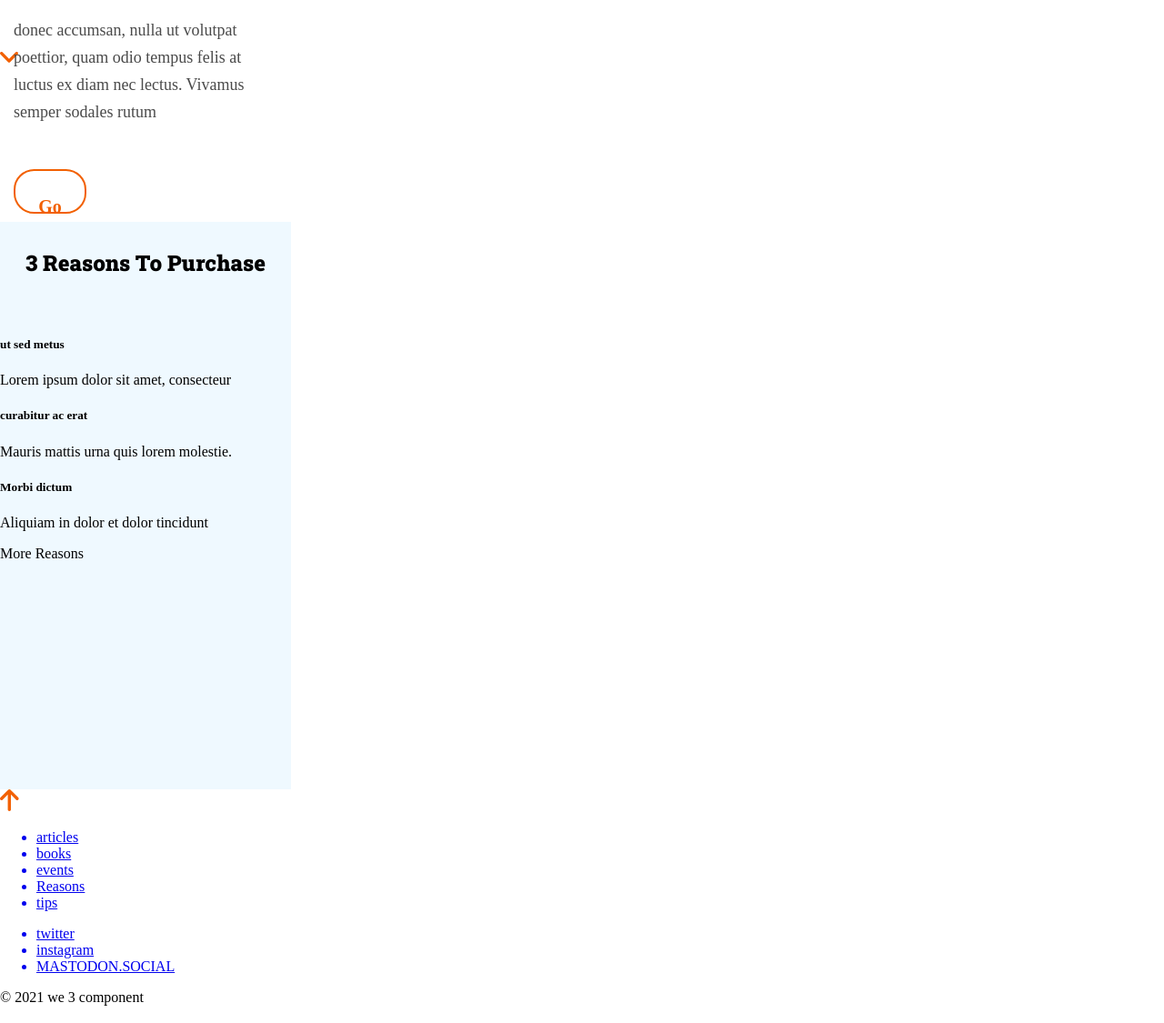
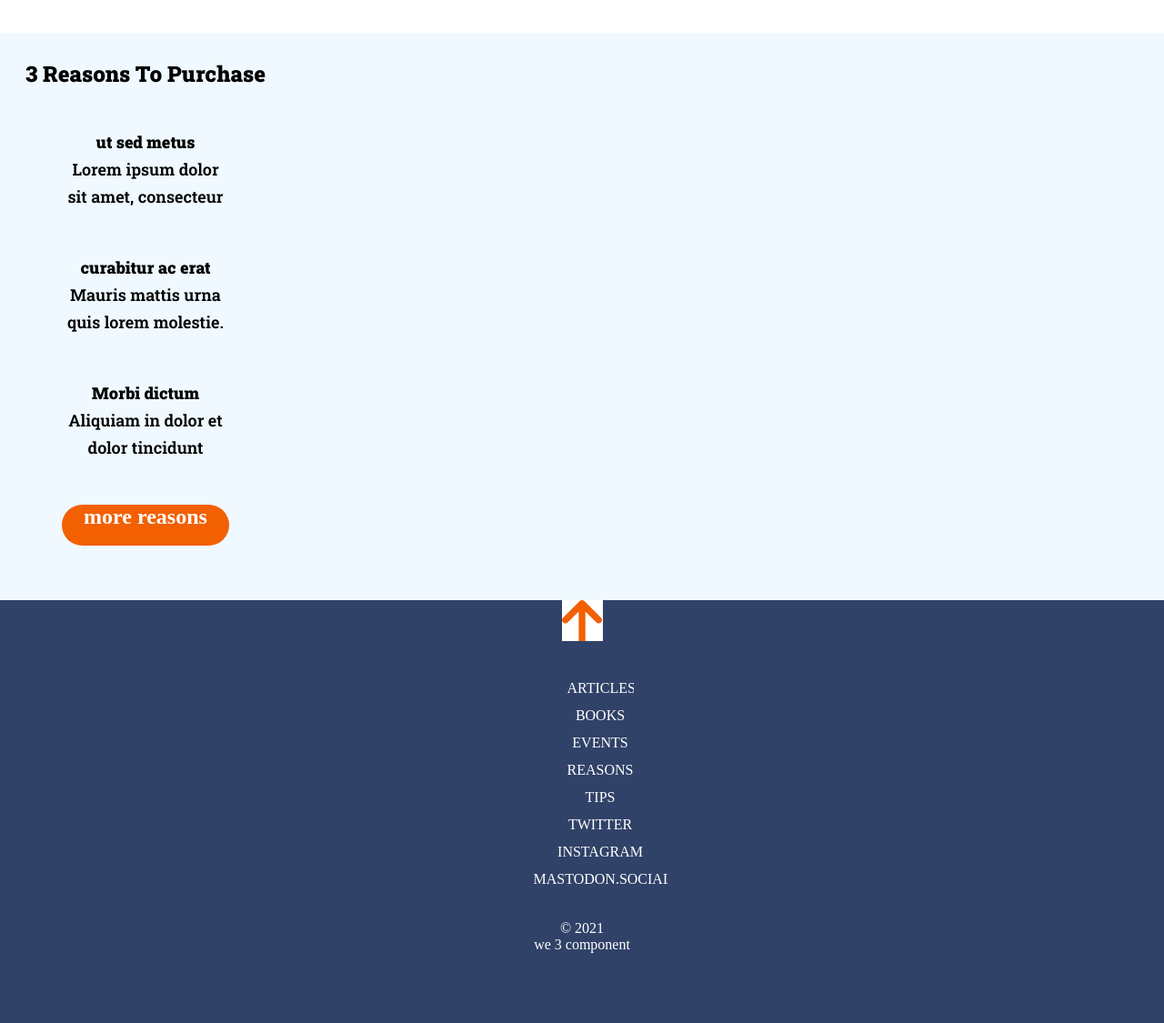
Before and after one commit to Adalab/modulo-1-evaluacion-final-clarajuarros, a website: page src/html/index.html in a window 1280 px wide. Shown: the part 952-2077 px from the top of the page at 91% size. Drawn offline with nearby package versions, Linux system fonts and the light colour scheme; files that its build step writes are made by us from their sources; files whose address does not match are found by name.

Commit message:
add styles

```diff
--- a/src/html/partials/container_2.html
+++ b/src/html/partials/container_2.html
@@ -6,5 +6,7 @@
     <p class="text-container_2">Mauris mattis urna quis lorem molestie.</p>
     <h5 class="subtitle-3">Morbi dictum</h5>
     <p class=text-container_2>Aliquiam in dolor et dolor tincidunt</p>
-    <div class="more_reasons">More Reasons</div>
+    <div class="more_reasons">
+        <h2 class="text-mr">more reasons</h2>
+    </div>
 </section>
--- a/src/html/partials/footer.html
+++ b/src/html/partials/footer.html
@@ -1,32 +1,35 @@
-<img src="./assets/images/ico-arrow.svg" alt="arrow_icon">
-<ul>
-    <a href="https://adalab.es/">
+<footer class="footer">
+    <a href="./header.html" class="arrow-item"><img src="./assets/images/ico-arrow.svg" alt="arrow_icon" class="arrow">
+    </a>
+
+    <ul class="links">
+        <a href="https://adalab.es/" class="link">
             <li>articles</li>
         </a>
-    <a href="https://adalab.es/">
+        <a href="https://adalab.es/" class="link">
             <li>books</li>
         </a>
-    <a href="https://adalab.es/">
+        <a href="https://adalab.es/" class="link">
             <li>events</li>
         </a>
-    <a href="https://adalab.es/">
+        <a href="https://adalab.es/" class="link">
             <li>Reasons</li>
         </a>
-    <a href="https://adalab.es/">
+        <a href="https://adalab.es/" class="link">
             <li>tips</li>
         </a>
     </ul>
-<ul>
-    <a href="https://adalab.es/">
+    <ul class="social-media-links">
+        <a href="https://adalab.es/" class="media">
             <li>twitter</li>
         </a>
-    <a href="https://adalab.es/">
+        <a href="https://adalab.es/" class="media">
             <li>instagram</li>
         </a>
-    <a href="https://adalab.es/">
+        <a href="https://adalab.es/" class="media">
             <li>MASTODON.SOCIAL</li>
         </a>
     </ul>
-&copy; 2021
-we 3 component
+    <p class="copyright">&copy; 2021 </p>
+    <p class="info"> we 3 component</p>
 </footer>
--- a/src/html/partials/header.html
+++ b/src/html/partials/header.html
@@ -3,5 +3,7 @@
                 class="menu-image2"></a></div>
     <title class="title">anonymous proxy</title>
     <h3 class="subtitle">in hac habitasse platea dictumst</h3>
-    <img src="./assets/images/ico-scroll-down.svg" alt="scroll_icon">
+    <div class="scroll">
+        <img src="./assets/images/ico-scroll-down.svg" alt="scroll_icon" class="scroll-icon">
+    </div>
 </header>
--- a/src/scss/layout/_container_1.scss
+++ b/src/scss/layout/_container_1.scss
@@ -1,6 +1,6 @@
 .container_1 {
-  width: 320px;
-  height: 376px;
+  width: 100%;
+  height: 420px;
 }
 .insomnia {
   padding: 30px 215px 1px 15px;
@@ -12,7 +12,7 @@
   margin: 0;
 }
 .title-1 {
-  padding: 1px 15px 15px 15px;
+  padding: 0px 15px 15px 15px;
   margin: 0;
   font-size: 24px;
   font-family: "Roboto Slab", serif;
@@ -22,9 +22,13 @@
 }
 .text-container-1 {
   color: #4a4a4a;
-  padding: 15px 15px 30px 15px;
+  padding: 0px 15px 30px 15px;
   font-size: 18px;
   line-height: 30px;
+  font-family: "Roboto Slab", serif;
+  text-transform: capitalize;
+  text-align: left;
+  margin-right: 15px;
 }
 .go {
   margin-left: 15px;
@@ -33,6 +37,7 @@
   height: 45px;
   border-color: #f26002;
   border: solid 2px #f26002;
+  margin-bottom: 45px;
 }
 .text-go {
   font-size: 20px;
--- a/src/scss/layout/_container_2.scss
+++ b/src/scss/layout/_container_2.scss
@@ -1,14 +1,70 @@
+* {
+  margin: 0;
+  width: 100%;
+  text-align: center;
+}
 .container_2 {
   background-color: #eff9ff;
-  width: 320px;
+  width: 100%;
   height: 624px;
 }
 .title-2 {
   font-size: 24px;
   text-align: center;
   line-height: 30px;
-  padding: 30px 15px 45px 15px;
+  padding: 30px 15px 0px 15px;
   width: 290px;
   height: 30px;
   font-family: "Roboto Slab", serif;
 }
+.subtitle-1 {
+  width: 184px;
+  height: 30px;
+  font-size: 18px;
+  text-align: center;
+  line-height: 30px;
+  font-family: "Roboto Slab", serif;
+  padding: 45px 68px 0 68px;
+  margin: 0;
+}
+.text-container_2 {
+  width: 180px;
+  height: 63px;
+  font-size: 18px;
+  text-align: center;
+  line-height: 30px;
+  padding: 0 70px 0 70px;
+  font-family: "Roboto Slab", serif;
+}
+.subtitle-2 {
+  width: 184px;
+  height: 30px;
+  font-size: 18px;
+  text-align: center;
+  line-height: 30px;
+  font-family: "Roboto Slab", serif;
+  padding: 45px 68px 0 68px;
+  margin: 0;
+}
+.subtitle-3 {
+  width: 184px;
+  height: 30px;
+  font-size: 18px;
+  text-align: center;
+  line-height: 30px;
+  font-family: "Roboto Slab", serif;
+  padding: 45px 68px 0 68px;
+  margin: 0;
+}
+.more_reasons {
+  width: 184px;
+  height: 45px;
+  border-radius: 22.5px;
+  color: white;
+  margin-top: 45px;
+  margin-left: 68px;
+  background-color: #f26002;
+}
+.text-mr {
+  text-align: center;
+}
--- a/src/scss/layout/_footer.scss
+++ b/src/scss/layout/_footer.scss
@@ -0,0 +1,49 @@
+.footer {
+  width: 100%;
+  height: 465px;
+  background-color: #304268;
+  margin: 0;
+  text-align: center;
+  display: flex;
+  align-items: center;
+  flex-direction: column;
+  box-sizing: border-box;
+}
+.arrow-item {
+  width: 45px;
+  height: 45px;
+  background-color: white;
+  margin-bottom: 37px;
+}
+.links {
+  width: 73px;
+  height: 150px;
+  color: white;
+  line-height: 30px;
+
+  font-size: 16px;
+}
+.link {
+  color: white;
+  text-decoration: none;
+  text-transform: uppercase;
+}
+.social-media-links {
+  width: 147px;
+  height: 90px;
+  line-height: 30px;
+  font-size: 16px;
+}
+.media {
+  color: white;
+  text-decoration: none;
+  text-transform: uppercase;
+}
+.copyright {
+  color: white;
+  margin-top: 30px;
+}
+.info {
+  color: white;
+  margin-bottom: 45px;
+}
--- a/src/scss/layout/_header.scss
+++ b/src/scss/layout/_header.scss
@@ -1,8 +1,11 @@
 .header {
   background-image: url("../images/cover.jpg");
-  height: 100vh;
+  height: 100%;
   background-position: top center;
   background-size: cover;
+  width: 100%;
+  height: 568px;
+  overflow-x: hidden;
 }
 .menu-image {
   background-color: #0271bc;
@@ -28,9 +31,34 @@
   width: 290px;
   height: 110px;
   text-transform: uppercase;
-  margin: 284px 15px 174px 15px;
+  padding: 0px 0px 10px 0px;
+  margin: auto;
+  @media all and (min-width: 768px) {
+    font-size: 80px;
+    line-height: 106px;
+    width: 768px;
+    height: 700px;
+    margin-bottom: 172px;
+  }
 }
 .subtitle {
   color: white;
-  margin: 404px 15px 143px 15px;
+  padding: 0px 0px 45px 0px;
+  font-size: 16px;
+  text-align: center;
+  margin: auto;
 }
+.scroll {
+  border-radius: 22.5px;
+  width: 45px;
+  height: 45px;
+
+  margin: auto;
+  background-color: white;
+  display: flex;
+  align-items: center;
+}
+.scroll-icon {
+  width: 20px;
+  height: 11.7px;
+}
--- a/src/scss/main.scss
+++ b/src/scss/main.scss
@@ -4,3 +4,6 @@
 @import "layout/container_1";
 @import "layout/container_2";
 @import "layout/footer";
+* {
+  overflow-x: hidden;
+}
```
Also changed, not shown: src/html/partials/main.html (added), src/scss/layout/_page.scss (added). Lines whose indentation alone changed are shown as unchanged.
